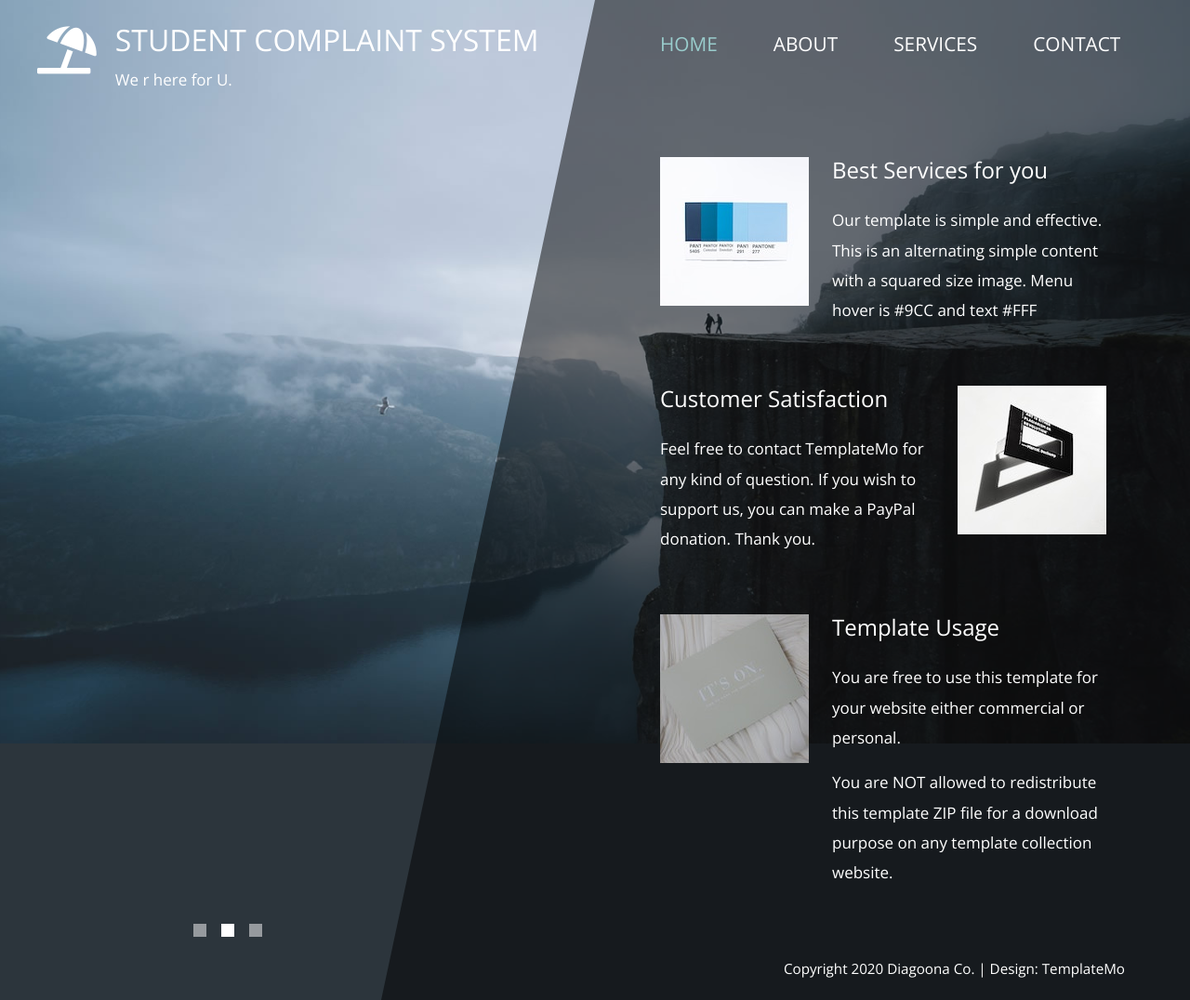
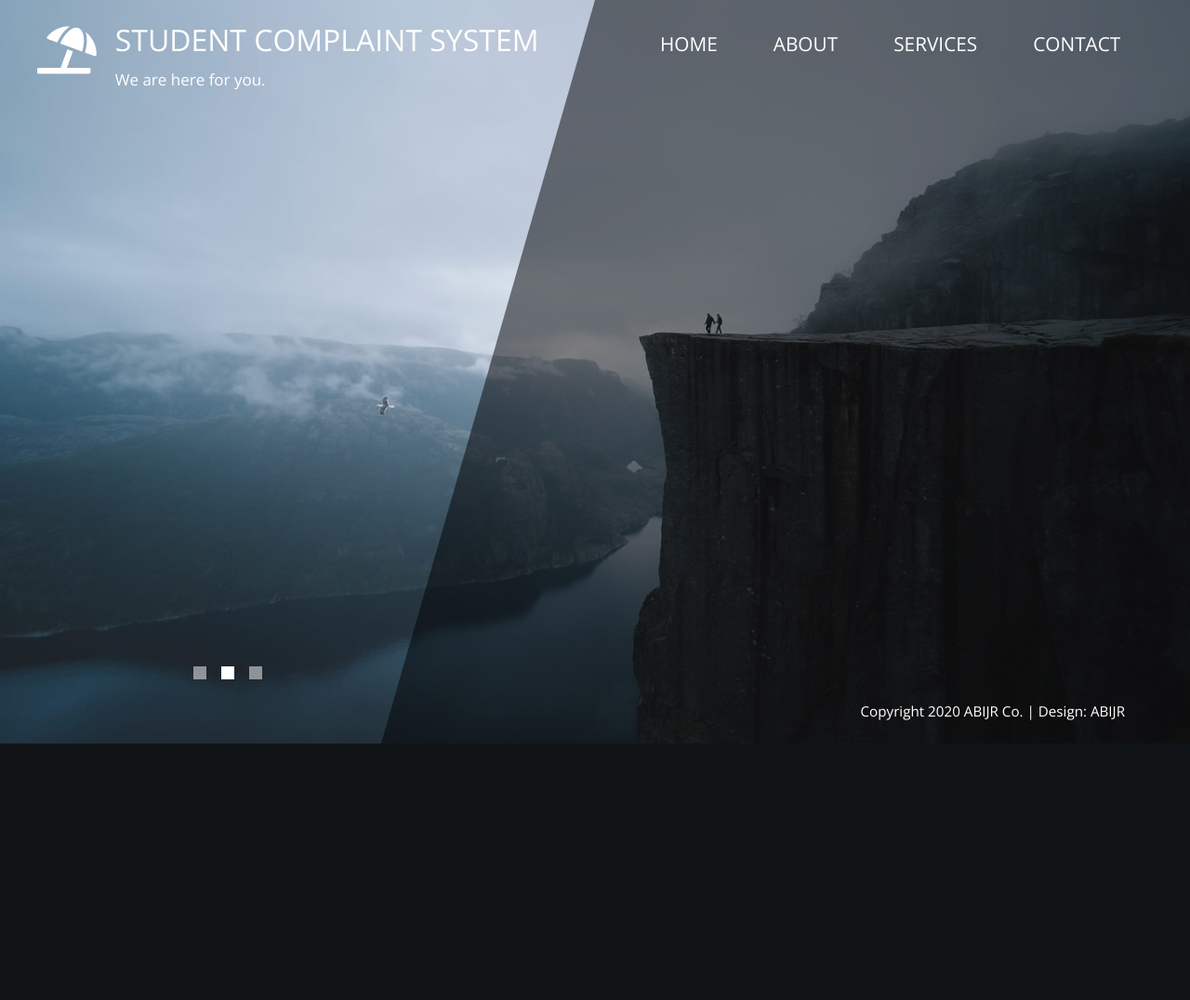
Before and after one commit to RUTVIK1211/complaint-management-system, a PHP site: page /services.php in a window 1280 px wide. Shown: the whole page at 93% size. After the commit the page ends 800 px from the top, so only its background shows below. Run offline with PHP 8.4, Linux system fonts and the light colour scheme.

Commit message:
layout ready

```diff
--- a/USER/footer.php
+++ b/USER/footer.php
@@ -8,7 +8,7 @@
             </div>
             <div class="tm-col-right tm-col-footer">
                 <footer class="tm-site-footer text-right">
-                    <p class="mb-0">Copyright 2020 Diagoona Co. | Design: <a rel="nofollow" target="_parent" href="https://templatemo.com" class="tm-text-link">TemplateMo</a></p>
+                    <p class="mb-0">Copyright 2020 ABIJR Co. | Design: <a rel="nofollow" target="_parent" href="https://templatemo.com" class="tm-text-link">ABIJR</a></p>
                 </footer>
             </div>
         </div>
--- a/USER/header.php
+++ b/USER/header.php
@@ -5,7 +5,7 @@
     <meta charset="UTF-8">
     <meta name="viewport" content="width=device-width, initial-scale=1.0">
     <meta http-equiv="X-UA-Compatible" content="ie=edge">
-    <title>Diagoona HTML CSS Template</title>
+    <title>Student Complain System</title>
     <link href="https://fonts.googleapis.com/css?family=Open+Sans:300,400" rel="stylesheet" /> <!-- https://fonts.google.com/ -->
     <link href="css/bootstrap.min.css" rel="stylesheet" /> <!-- https://getbootstrap.com/ -->
     <link href="fontawesome/css/all.min.css" rel="stylesheet" /> <!-- https://fontawesome.com/ -->
@@ -20,15 +20,14 @@ https://templatemo.com/tm-550-diagoona
 </head>
 
 <body>
-    <div class="tm-container">
-        <div>
+
             <div class="tm-row pt-4">
                 <div class="tm-col-left">
                    <div class="tm-site-header media">
                         <i class="fas fa-umbrella-beach fa-3x mt-1 tm-logo"></i>
                         <div class="media-body">
                             <h2 class="tm-sitename text-uppercase">Student Complaint System</h2>
-                            <p class="tm-slogon">We r here for U.</p>
+                            <p class="tm-slogon">We are here for you.</p>
                         </div>
                     </div>
                 </div>
@@ -41,7 +40,7 @@ https://templatemo.com/tm-550-diagoona
                         </button>
                         <div class="collapse navbar-collapse tm-nav" id="navbar-nav">
                             <ul class="navbar-nav text-uppercase">
-                                <li class="nav-item active">
+                                <li class="nav-item">
                                     <a class="nav-link tm-nav-link" href="index.php">Home <span class="sr-only">(current)</span></a>
                                 </li>
                                 <li class="nav-item">
@@ -58,3 +57,6 @@ https://templatemo.com/tm-550-diagoona
                     </nav>
                 </div>
             </div>
+
+	</body>
+</html>
--- a/USER/services.php
+++ b/USER/services.php
@@ -1,33 +1,6 @@
-<?php require_once 'header.php'; ?>
-            <div class="tm-row">
-                <div class="tm-col-left"></div>
-                <main class="tm-col-right">
-                    <section class="tm-content">
-                        <div class="media my-3 mb-5 tm-service-media tm-service-media-img-l">
-                            <img src="img/services-1.jpg" alt="Image" class="tm-service-img">
-                            <div class="media-body tm-service-text">
-                                <h2 class="mb-4 tm-content-title">Best Services for you</h2>
-                                <p>Our template is simple and effective. This is an alternating simple content with a squared size image. Menu hover is #9CC and text #FFF</p>
-                            </div>
-                        </div>
-                        <div class="media my-3 mb-5 tm-service-media">
-                            <div class="media-body tm-service-text">
-                                <h2 class="mb-4 tm-content-title">Customer Satisfaction</h2>
-                                <p>Feel free to contact TemplateMo for any kind of question. If you wish to support us, you can make a PayPal donation. Thank you.</p>
-                            </div>
-                            <img src="img/services-2.jpg" alt="Image" class="tm-service-img-r">
-                        </div>
-                        <div class="media my-3 tm-service-media tm-service-media-img-l">
-                            <img src="img/services-3.jpg" alt="Image" class="tm-service-img">
-                            <div class="media-body tm-service-text">
-                                <h2 class="mb-4 tm-content-title">Template Usage</h2>
-                                <p>You are free to use this template for your website either commercial or personal.</p>
-                                <p>You are NOT allowed to redistribute this template ZIP file for a download purpose on any template collection website.</p>
-                            </div>
-                        </div>
-                    </section>
-                </main>
-            </div>
+<div class="tm-container">
+        <div>
+        <?php require_once 'header.php'; ?>
         </div>
 
 <?php require_once 'footer.php'; ?>
```
Also changed, not shown: USER/about.php (+6 -3 lines), USER/contact.php (+7 -3 lines), USER/index.php (+4 -13 lines), USER/register.php (+35 -2 lines).
